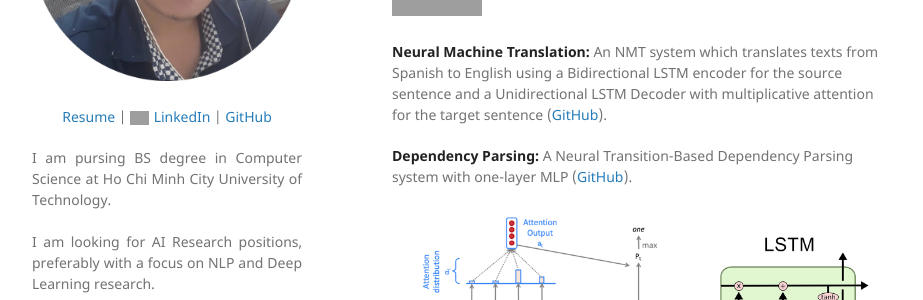
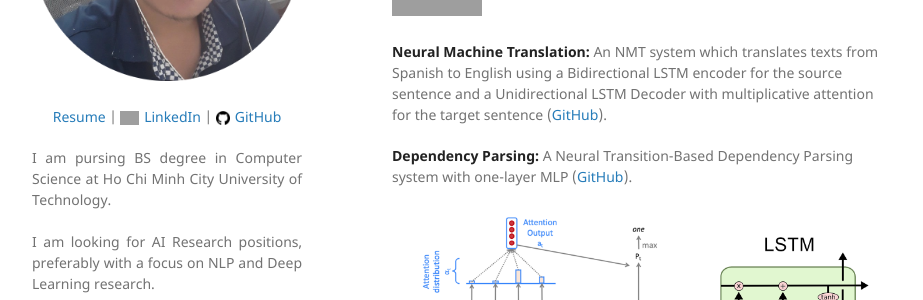
Before and after one commit to duyvt6663/portfolio, a Jekyll site: the page built from index.md, in a window 1280 px wide. Shown: the part 298-598 px from the top of the page, without its empty margins (178-1101 px from the left). Built offline with Jekyll 4.4.1, drawn with Linux system fonts in a browser that asks for light colours; our own code applies the rules of GitHub Pages for plain Markdown files; grey boxes are pictures that could not be loaded.

Commit message:
update project

```diff
--- a/_config.yml
+++ b/_config.yml
@@ -6,7 +6,7 @@ description:
   <p align="center">
   <a href="pdf/CV.pdf">Resume</a> |
   <a href="https://www.linkedin.com/in/duy-l%C3%AA-kh%C3%A1nh-393a12210/"><img src="https://upload.wikimedia.org/wikipedia/commons/f/f8/LinkedIn_icon_circle.svg" alt="Resume Icon" style="vertical-align:middle; margin-right:5px; height:1em;">LinkedIn</a> |
-  <a href="https://github.com/duyvt6663">GitHub</a>
+  <a href="https://github.com/duyvt6663"><img src="images/github-logo.png" alt="Resume Icon" style="vertical-align:middle; margin-right:5px; height:1em;">GitHub</a>
   </p>
 
   <p align="justify">
```
Also changed, not shown: images/github-logo.png (added).
